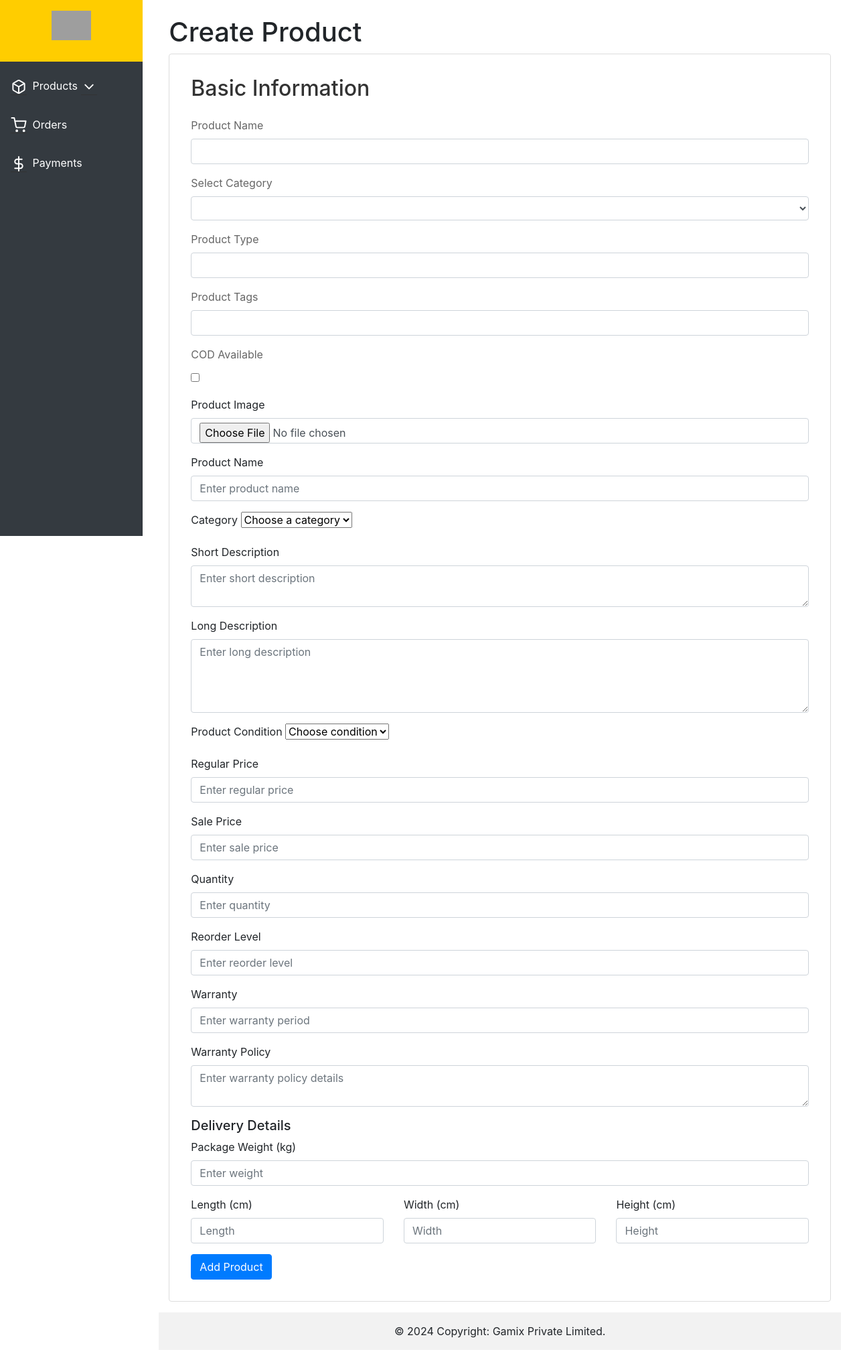
After one commit to inodbandara-official/gamix-web, a PHP site: page /productcreate.html in a window 1280 px wide. The commit adds this page. Shown: the whole page at 67% size. Run offline with PHP 8.4, Linux system fonts and the light colour scheme; a stand-in replaces the project's code that opens the database connection; lists and menus that the app fills with data are empty; grey boxes are pictures that could not be loaded.

Commit message:
productcreate

```diff
--- a/dashboard.css
+++ b/dashboard.css
@@ -32,7 +32,8 @@ body {
 
   .sidebar .nav-link {
     color: rgba(255, 255, 255, 0.75);
-    margin-right: 1rem;
+    margin-top: 1rem;
+
   }
 
   .sidebar .nav-link:hover {
@@ -60,6 +61,7 @@ body {
   /* Adjust styles for collapse toggle */
   .nav-item .feather {
     margin-right: 4px;
+    border-bottom: 1px solid #333;
   }
 /* Rotate chevron icon for open submenus */
 .nav-link[aria-expanded="true"] .feather-chevron-down {
@@ -113,4 +115,126 @@ body {
     padding: 1rem 0;
   }
 
-  /* Additional styling as needed */
+/* Main Content Styles */
+.main-content {
+  padding: 2rem;
+  background-color: #f8f9fa;
+}
+
+/* Form Section Styles */
+.form-section {
+  background-color: #ffffff;
+  border: 1px solid #ddd;
+  padding: 2rem;
+  margin-bottom: 1rem;
+  border-radius: 0.25rem;
+}
+
+.form-section h2 {
+  margin-bottom: 1.5rem;
+  color: #333;
+}
+
+/* Form Group Styles */
+.form-group {
+  margin-bottom: 1rem;
+}
+
+.form-group label {
+  display: block;
+  margin-bottom: 0.5rem;
+  color: #666;
+}
+
+.form-group input[type="text"],
+.form-group input[type="file"],
+.form-group select,
+.form-group textarea {
+  width: 100%;
+  padding: 0.375rem 0.75rem;
+  font-size: 1rem;
+  line-height: 1.5;
+  color: #495057;
+  background-color: #fff;
+  background-clip: padding-box;
+  border: 1px solid #ced4da;
+  border-radius: 0.25rem;
+  transition: border-color 0.15s ease-in-out, box-shadow 0.15s ease-in-out;
+}
+
+.form-group input[type="checkbox"] {
+  margin-top: 0.5rem;
+}
+
+/* Utility classes for margin and padding */
+.mb-3 {
+  margin-bottom: 1rem;
+}
+
+.mt-3 {
+  margin-top: 1rem;
+}
+
+/* Button Styles */
+.btn-primary {
+  color: #fff;
+  background-color: #007bff;
+  border-color: #007bff;
+  padding: 0.375rem 0.75rem;
+  font-size: 1rem;
+  line-height: 1.5;
+  border-radius: 0.25rem;
+  transition: color 0.15s ease-in-out, background-color 0.15s ease-in-out, border-color 0.15s ease-in-out, box-shadow 0.15s ease-in-out;
+}
+
+.btn-primary:hover {
+  color: #fff;
+  background-color: #0069d9;
+  border-color: #0062cc;
+}
+
+/* Responsive Grid */
+.row {
+  display: flex;
+  flex-wrap: wrap;
+  margin-right: -15px;
+  margin-left: -15px;
+}
+
+.col-md-4 {
+  position: relative;
+  width: 100%;
+  padding-right: 15px;
+  padding-left: 15px;
+  flex: 0 0 33.333333%;
+  max-width: 33.333333%;
+}
+
+/* Responsive Breakpoints */
+@media (max-width: 768px) {
+  .col-md-4 {
+    flex: 0 0 100%;
+    max-width: 100%;
+  }
+}
+
+/* Customize form elements focus */
+.form-group input[type="text"]:focus,
+.form-group input[type="file"]:focus,
+.form-group select:focus,
+.form-group textarea:focus {
+  color: #495057;
+  background-color: #fff;
+  border-color: #80bdff;
+  outline: 0;
+  box-shadow: 0 0 0 0.2rem rgba(0,123,255,.25);
+}
+
+/* Spacing for delivery details section */
+.delivery-details {
+  margin-top: 2rem;
+}
+
+.delivery-details h5 {
+  margin-bottom: 1rem;
+}
--- /dev/null
+++ b/productcreate.html
@@ -0,0 +1,273 @@
+<!DOCTYPE html>
+<html lang="en">
+
+<head>
+  <meta charset="UTF-8" />
+  <meta name="viewport" content="width=device-width, initial-scale=1.0" />
+  <title>Dashboard - Orders List</title>
+  <!-- Bootstrap CSS -->
+  <link href="https://stackpath.bootstrapcdn.com/bootstrap/4.5.2/css/bootstrap.min.css" rel="stylesheet" />
+  <!-- Custom styles for this template -->
+  <link href="dashboard.css" rel="stylesheet" />
+</head>
+
+<body>
+  <div class="container-fluid">
+    <div class="row">
+      <!-- Sidebar -->
+      <nav class="col-md-2 d-none d-md-block bg-dark sidebar">
+        <div class="sidebar-sticky">
+          <div class="sidebar-header">
+            <img src="path_to_logo.png" alt="Tudo Logo" class="img-fluid" />
+          </div>
+          <ul class="nav flex-column">
+            <li class="nav-item">
+              <a class="nav-link active" href="#productsSubmenu" data-toggle="collapse" aria-expanded="false">
+                <span data-feather="box"></span>
+                Products
+                <span data-feather="chevron-down"></span>
+              </a>
+              <ul class="collapse" id="productsSubmenu">
+                <li class="nav-item">
+                  <a class="nav-link" href="#">Add New Product</a>
+                </li>
+                <li class="nav-item">
+                  <a class="nav-link" href="#">View All Products</a>
+                </li>
+                <li class="nav-item">
+                  <a class="nav-link" href="#">Wholesale Products</a>
+                </li>
+              </ul>
+            </li>
+
+            <li class="nav-item">
+              <a class="nav-link active" href="#productsSubmenu" data-toggle="collapse" aria-expanded="false">
+                <span data-feather="shopping-cart"></span>
+                Orders
+              </a>
+            </li>
+
+            <li class="nav-item">
+              <a class="nav-link active" href="#productsSubmenu" data-toggle="collapse" aria-expanded="false">
+                <span data-feather="dollar-sign"></span>
+                Payments
+              </a>
+            </li>
+          </ul>
+        </div>
+      </nav>
+
+      <!-- Main Content -->
+      <main role="main" class="col-md-9 ml-sm-auto col-lg-10 px-md-4">
+        <div class="py-4">
+          <!--Main Container Start-->
+          <div class="container">
+            <h1>Create Product</h1>
+
+            <!-- Product Form -->
+            <form id="productForm" action="productcreatesubmit.php" method="post"
+              enctype="multipart/form-data">
+              <!-- Basic Information Section -->
+              <div class="form-section">
+                <h2>Basic Information</h2>
+
+                <div class="form-group">
+                  <label for="productName">Product Name</label>
+                  <input type="text" id="productName" name="productName" maxlength="56" required />
+                </div>
+
+                <div class="form-group">
+                  <label for="productCategory">Select Category</label>
+                  <!-- You will populate this select element with options using PHP -->
+                  <select id="productCategory" name="productCategory">
+                    <!-- <?php // echo $categoryOptions; ?> -->
+                  </select>
+                </div>
+
+                <div class="form-group">
+                  <label for="productType">Product Type</label>
+                  <input type="text" id="productType" name="productType" />
+                </div>
+
+                <div class="form-group">
+                  <label for="productTags">Product Tags</label>
+                  <input type="text" id="productTags" name="productTags" />
+                </div>
+
+                <div class="form-group">
+                  <label for="codAvailable">COD Available</label>
+                  <input type="checkbox" id="codAvailable" name="codAvailable" />
+                </div>
+
+                <!-- Image upload -->
+                <div class="mb-3">
+                  <label for="productImage" class="form-label">Product Image</label>
+                  <input class="form-control" type="file" id="productImage" />
+                </div>
+
+                <!-- Product Name -->
+                <div class="mb-3">
+                  <label for="productName" class="form-label">Product Name</label>
+                  <input type="text" class="form-control" id="productName" placeholder="Enter product name" />
+                </div>
+
+                <!-- Category -->
+                <div class="mb-3">
+                  <label for="category" class="form-label">Category</label>
+                  <select class="form-select" id="category">
+                    <option selected>Choose a category</option>
+                    <option value="1">Electronics</option>
+                    <option value="2">Clothing</option>
+                    <!-- Add more categories as needed -->
+                  </select>
+                </div>
+
+                <!-- Short Description -->
+                <div class="mb-3">
+                  <label for="shortDescription" class="form-label">Short Description</label>
+                  <textarea class="form-control" id="shortDescription" rows="2"
+                    placeholder="Enter short description"></textarea>
+                </div>
+
+                <!-- Long Description -->
+                <div class="mb-3">
+                  <label for="longDescription" class="form-label">Long Description</label>
+                  <textarea class="form-control" id="longDescription" rows="4"
+                    placeholder="Enter long description"></textarea>
+                </div>
+
+                <!-- Product Condition -->
+                <div class="mb-3">
+                  <label for="productCondition" class="form-label">Product Condition</label>
+                  <select class="form-select" id="productCondition">
+                    <option selected>Choose condition</option>
+                    <option value="new">New</option>
+                    <option value="used">Used</option>
+                    <!-- Add more conditions as needed -->
+                  </select>
+                </div>
+
+                <!-- Regular Price -->
+                <div class="mb-3">
+                  <label for="regularPrice" class="form-label">Regular Price</label>
+                  <input type="text" class="form-control" id="regularPrice" placeholder="Enter regular price" />
+                </div>
+
+                <!-- Sale Price -->
+                <div class="mb-3">
+                  <label for="salePrice" class="form-label">Sale Price</label>
+                  <input type="text" class="form-control" id="salePrice" placeholder="Enter sale price" />
+                </div>
+
+                <!-- Quantity -->
+                <div class="mb-3">
+                  <label for="quantity" class="form-label">Quantity</label>
+                  <input type="number" class="form-control" id="quantity" placeholder="Enter quantity" />
+                </div>
+
+                <!-- Reorder Level -->
+                <div class="mb-3">
+                  <label for="reorderLevel" class="form-label">Reorder Level</label>
+                  <input type="number" class="form-control" id="reorderLevel" placeholder="Enter reorder level" />
+                </div>
+
+                <!-- Warranty -->
+                <div class="mb-3">
+                  <label for="warranty" class="form-label">Warranty</label>
+                  <input type="text" class="form-control" id="warranty" placeholder="Enter warranty period" />
+                </div>
+
+                <!-- Warranty Policy -->
+                <div class="mb-3">
+                  <label for="warrantyPolicy" class="form-label">Warranty Policy</label>
+                  <textarea class="form-control" id="warrantyPolicy" rows="2"
+                    placeholder="Enter warranty policy details"></textarea>
+                </div>
+
+                <!-- Delivery Section -->
+                <h5>Delivery Details</h5>
+
+                <!-- Package Weight -->
+                <div class="mb-3">
+                  <label for="packageWeight" class="form-label">Package Weight (kg)</label>
+                  <input type="text" class="form-control" id="packageWeight" placeholder="Enter weight" />
+                </div>
+
+                <!-- Package Dimensions -->
+                <div class="row">
+                  <div class="col-md-4">
+                    <label for="packageLength" class="form-label">Length (cm)</label>
+                    <input type="text" class="form-control" id="packageLength" placeholder="Length" />
+                  </div>
+                  <div class="col-md-4">
+                    <label for="packageWidth" class="form-label">Width (cm)</label>
+                    <input type="text" class="form-control" id="packageWidth" placeholder="Width" />
+                  </div>
+                  <div class="col-md-4">
+                    <label for="packageHeight" class="form-label">Height (cm)</label>
+                    <input type="text" class="form-control" id="packageHeight" placeholder="Height" />
+                  </div>
+                </div>
+
+                <!-- Submit Button -->
+                <button type="submit" class="btn btn-primary mt-3">
+                  Add Product
+                </button>
+              </div>
+            </form>
+          </div>
+          <!--Main Container End-->
+          <!-- Footer -->
+          <footer class="bg-body-tertiary text-center text-lg-start">
+            <!-- Copyright -->
+            <div class="text-center p-3" style="background-color: rgba(0, 0, 0, 0.05)">
+              © 2024 Copyright:
+              <a class="text-body" href="#">Gamix Private Limited.</a>
+            </div>
+            <!-- Copyright -->
+          </footer>
+        </div>
+      </main>
+    </div>
+  </div>
+
+  <!-- Bootstrap JS and dependencies -->
+  <script src="https://code.jquery.com/jquery-3.5.1.slim.min.js"></script>
+  <script src="https://cdn.jsdelivr.net/npm/@popperjs/core@2.9.2/dist/umd/popper.min.js"></script>
+  <script src="https://stackpath.bootstrapcdn.com/bootstrap/4.5.2/js/bootstrap.min.js"></script>
+  <!-- Feather Icons (used in the sidebar for icons) -->
+  <script src="https://cdn.jsdelivr.net/npm/feather-icons/dist/feather.min.js"></script>
+  <script>
+    feather.replace(); // This will replace the span tags with the actual feather icons.
+  </script>
+  <!-- Custom scripts -->
+  <script>
+    document.addEventListener('DOMContentLoaded', function() {
+        var form = document.getElementById('productForm');
+
+        form.addEventListener('submit', function(event) {
+            event.preventDefault(); // Prevent the default form submission
+
+            var formData = new FormData(form);
+
+            // Send the form data to the server using fetch or XMLHttpRequest
+            fetch(form.action, {
+                method: 'POST',
+                body: formData
+            })
+            .then(response => response.text())
+            .then(data => {
+                alert('Product submitted successfully'); // Show the success message
+                form.reset(); // Reset the form
+            })
+            .catch(error => {
+                alert('An error occurred');
+                console.error('Error:', error);
+            });
+        });
+    });
+    </script>
+
+</body>
+
+</html>
```
Also changed, not shown: productcreatesubmit.php (added, +28 -0 lines), sellerdashboard.html (+25 -12 lines).
